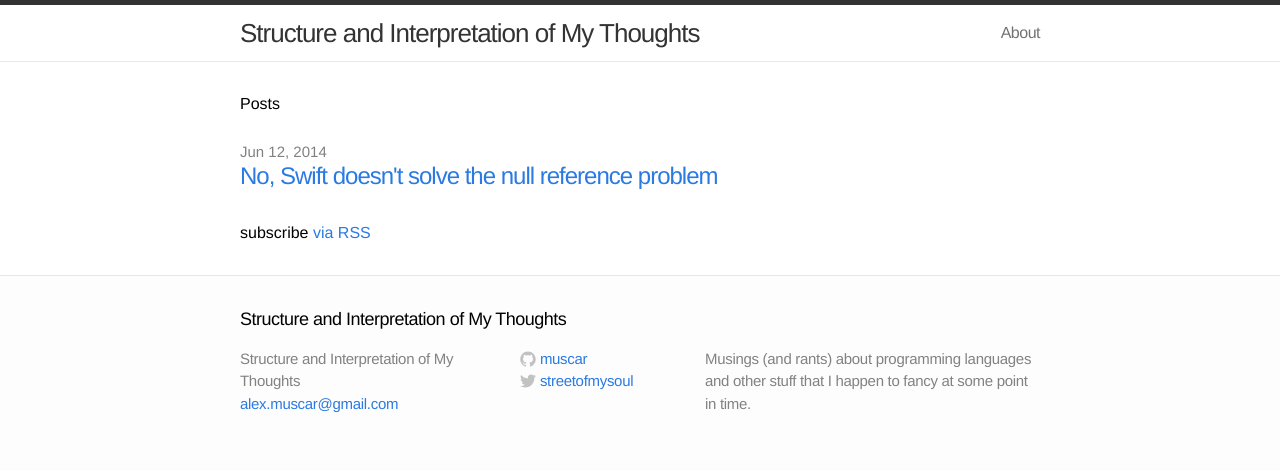
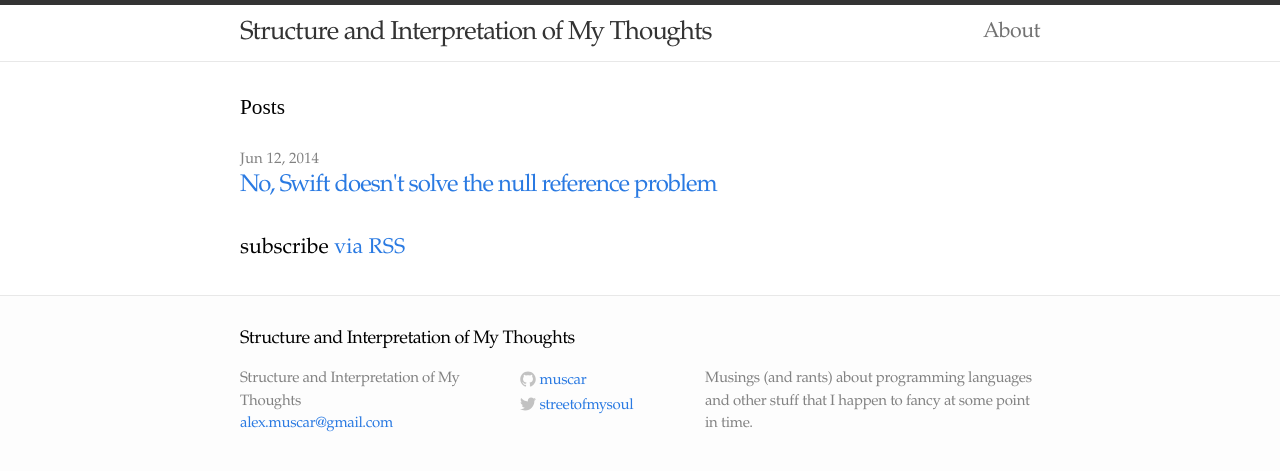
Before and after one commit to muscar/muscar.github.com, a Jekyll site: the page built from index.html, in a window 1280 px wide. Shown: the top 471 px of the page. Built offline with Jekyll 4.4.1, drawn with Linux system fonts in a browser that asks for light colours; some web fonts are replaced.

Commit message:
Font change.

```diff
--- a/_config.yml
+++ b/_config.yml
@@ -10,5 +10,6 @@ github_username:  muscar
 highlighter: pygments
 
 # Build settings
+
 markdown: kramdown
 permalink: pretty
--- a/css/main.css
+++ b/css/main.css
@@ -1,5 +1,12 @@
 /* Base */
 /* ----------------------------------------------------------*/
+
+@font-face {
+  font-family: 'Garamond';
+  font-style: normal;
+  font-weight: 400;
+  src: local('Garamond'), local('GaramondNo8'), local('EB Garamond'), local('EBGaramond'), url(https://themes.googleusercontent.com/static/fonts/ebgaramond/v4/kYZt1bJ8UsGAPRGnkXPeFdIh4imgI8P11RFo6YPCPC0.woff) format('woff');
+}
 
 * {
   margin: 0;
@@ -9,14 +16,18 @@
 html, body { height: 100%; }
 
 body {
-  font-family: Helvetica, Arial, sans-serif;
-  font-size: 16px;
+  font-family: Garamond, Helvetica, Arial, serif;
+  font-size: 16pt;
   line-height: 1.5;
   font-weight: 300;
   background-color: #fdfdfd;
 }
 
-h1, h2, h3, h4, h5, h6 { font-size: 100%; font-weight: 400; }
+h1, h2, h3, h4, h5, h6 {
+  font-family: Garamond, serif;
+  font-size: 100%;
+  font-weight: 400;
+}
 
 a         { color: #2a7ae2; text-decoration: none; }
 a:hover   { color: #000; text-decoration: underline; }
```
